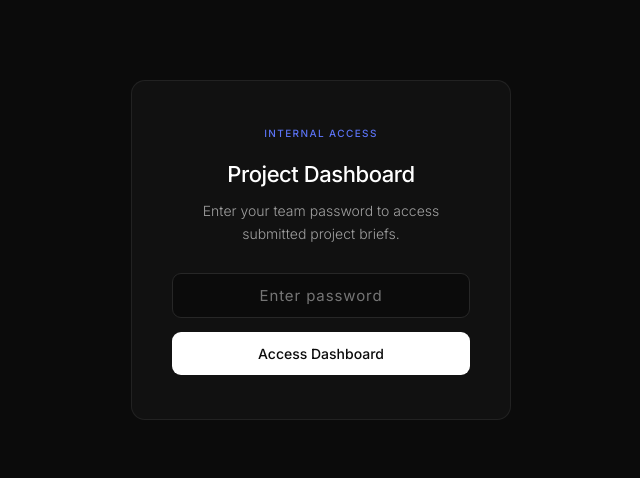
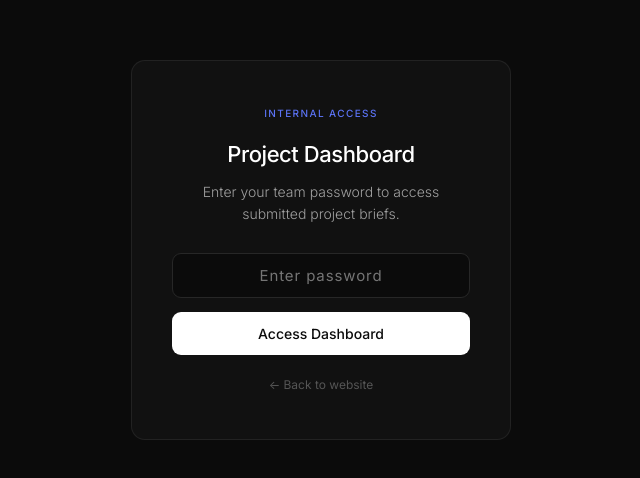
Before and after one commit to osiabu/aperintel, a website: page dashboard.html in a window 1280 px wide. Shown: the part 150-628 px from the top of the page, without its empty margins (319-959 px from the left). Drawn offline with Linux system fonts and the light colour scheme.

Commit message:
Add back-to-website links on dashboard gate and nav bar
Gate screen (shown after sign out) now has a Back to website link below
the login form. Nav bar also has a Website link alongside Sign out.

Co-Authored-By: Claude Sonnet 4.6 <noreply@anthropic.com>

```diff
--- a/dashboard.html
+++ b/dashboard.html
@@ -77,6 +77,13 @@
     transition: opacity 0.2s;
   }
   .gate-btn:hover { opacity: 0.87; }
+  .gate-back {
+    display: block; margin-top: 20px;
+    font-size: 12px; color: var(--grey-2);
+    text-decoration: none; text-align: center;
+    transition: color 0.2s;
+  }
+  .gate-back:hover { color: var(--grey-1); }
   .gate-error {
     font-size: 13px; color: #f87171;
     margin-top: 12px; display: none;
@@ -388,6 +395,7 @@
     >
     <button class="gate-btn" onclick="attemptLogin()">Access Dashboard</button>
     <p class="gate-error" id="gateError">Incorrect password. Please try again.</p>
+    <a href="/" class="gate-back">← Back to website</a>
   </div>
 </div>
 
@@ -406,6 +414,7 @@
         </svg>
         Refresh
       </button>
+      <a href="/" class="dash-signout" style="text-decoration:none;">← Website</a>
       <button class="dash-signout" onclick="signOut()">Sign out</button>
     </div>
   </nav>
```
